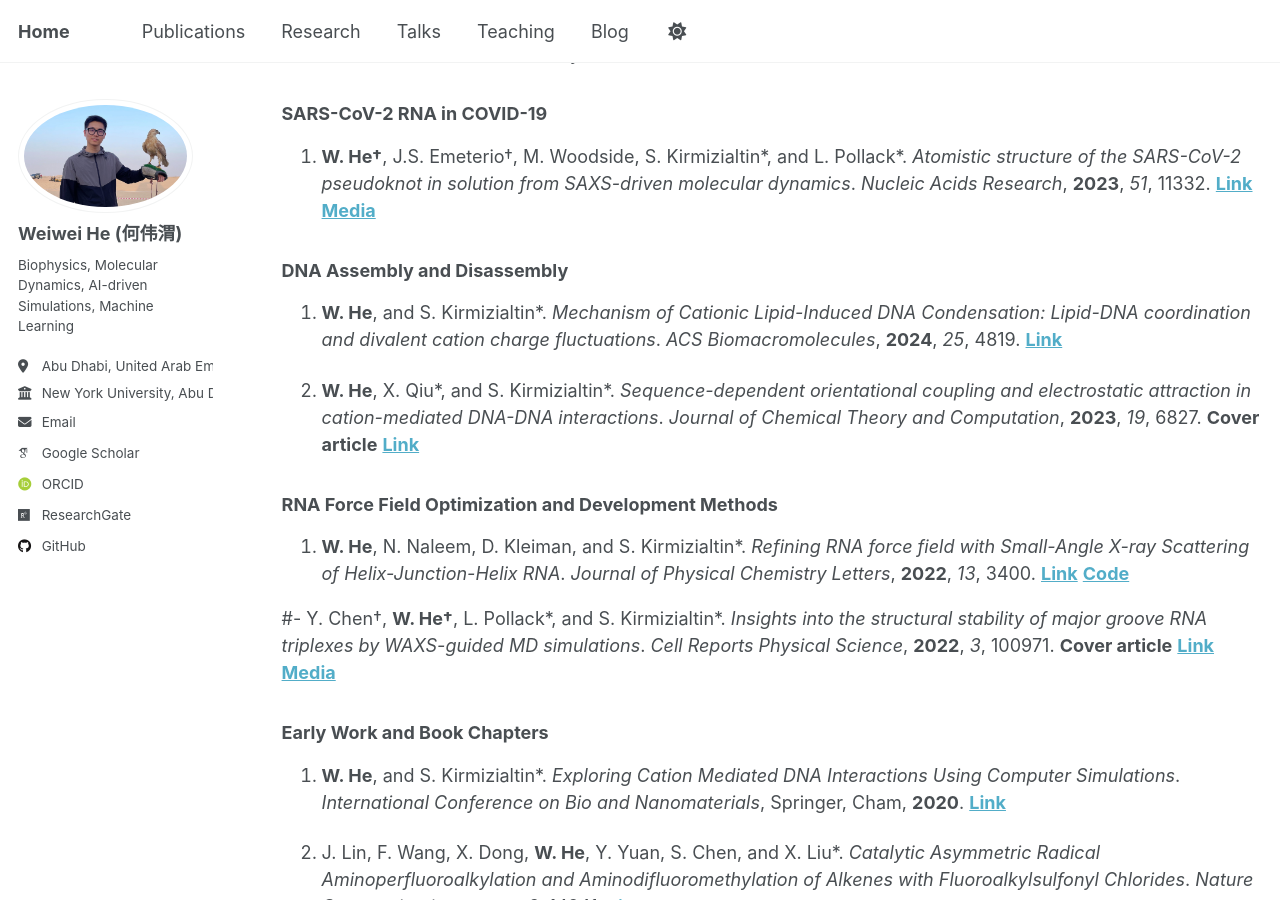
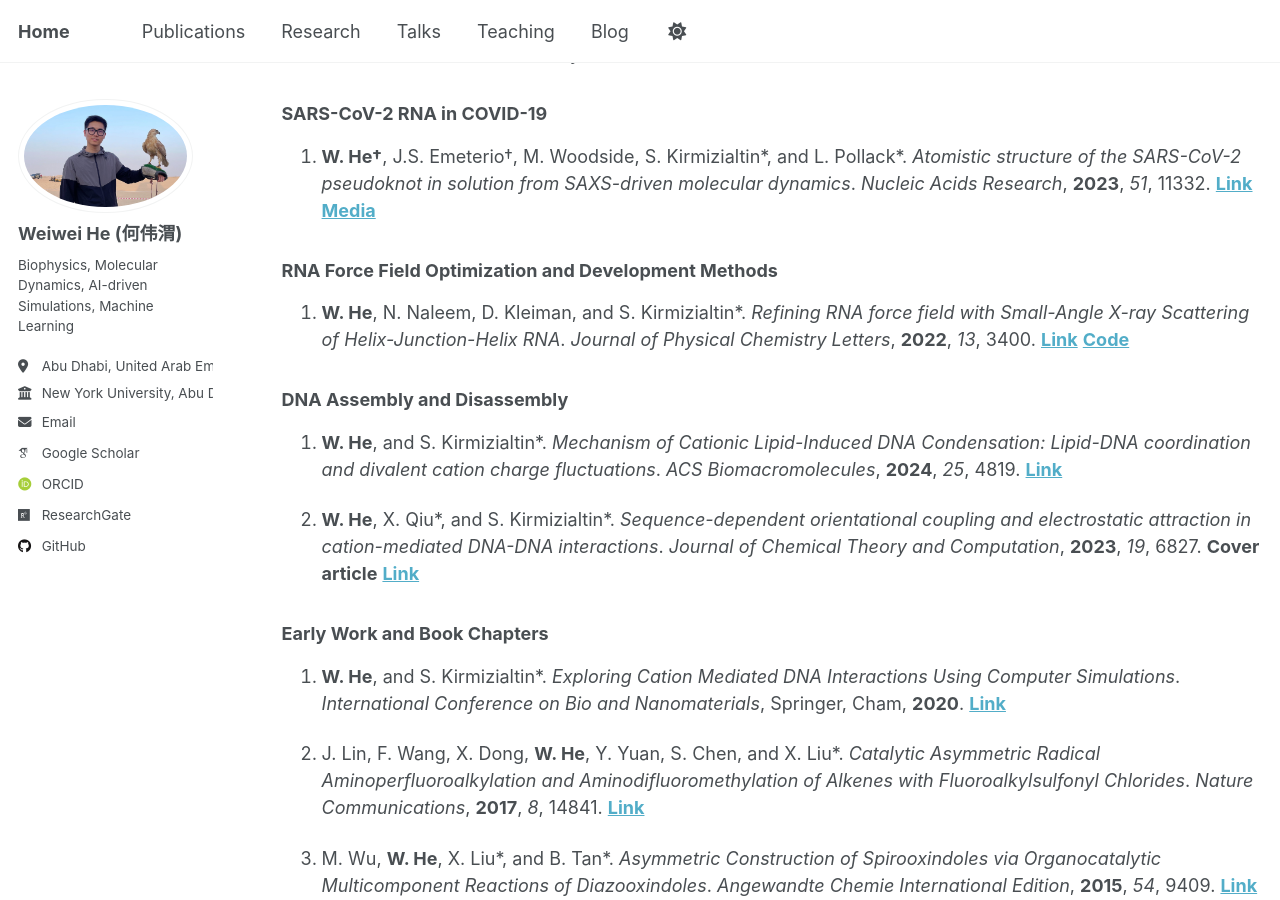
Before and after one commit to Warrenheww/warrenheww.github.io, a Jekyll site: the page built from _pages/publications.md, in a window 1280 px wide and 900 px high, scrolled down 823 px. Built offline with Jekyll 4.4.1, drawn with Linux system fonts in a browser that asks for light colours; some web fonts are replaced.

Commit message:
Update publications.md

```diff
--- a/_pages/publications.md
+++ b/_pages/publications.md
@@ -26,17 +26,15 @@
 ### SARS-CoV-2 RNA in COVID-19
 5. **W. He†**, J.S. Emeterio†, M. Woodside, S. Kirmizialtin\*, and L. Pollack\*. *Atomistic structure of the SARS-CoV-2 pseudoknot in solution from SAXS-driven molecular dynamics*. *Nucleic Acids Research*, **2023**, *51*, 11332. **[Link](https://academic.oup.com/nar/article/51/20/11332/7306679)** **[Media](https://www.bnl.gov/newsroom/news.php?a=221744)**
 
+### RNA Force Field Optimization and Development Methods
+
+6. **W. He**, N. Naleem, D. Kleiman, and S. Kirmizialtin\*. *Refining RNA force field with Small-Angle X-ray Scattering of Helix-Junction-Helix RNA*. *Journal of Physical Chemistry Letters*, **2022**, *13*, 3400. **[Link](https://pubs.acs.org/doi/10.1021/acs.jpclett.2c00359)** **[Code](https://gitlab.com/KirmizialtinLab/hb_cufix)**
+
 ### DNA Assembly and Disassembly
 
-6. **W. He**, and S. Kirmizialtin\*. *Mechanism of Cationic Lipid-Induced DNA Condensation: Lipid-DNA coordination and divalent cation charge fluctuations*. *ACS Biomacromolecules*, **2024**, *25*, 4819. **[Link](https://pubs.acs.org/doi/10.1021/acs.biomac.4c00192)**
+7. **W. He**, and S. Kirmizialtin\*. *Mechanism of Cationic Lipid-Induced DNA Condensation: Lipid-DNA coordination and divalent cation charge fluctuations*. *ACS Biomacromolecules*, **2024**, *25*, 4819. **[Link](https://pubs.acs.org/doi/10.1021/acs.biomac.4c00192)**
 
-7. **W. He**, X. Qiu\*, and S. Kirmizialtin\*. *Sequence-dependent orientational coupling and electrostatic attraction in cation-mediated DNA-DNA interactions*. *Journal of Chemical Theory and Computation*, **2023**, *19*, 6827. **Cover article** **[Link](https://pubs.acs.org/doi/10.1021/acs.jctc.3c00520)**
-
-### RNA Force Field Optimization and Development Methods
-
-8. **W. He**, N. Naleem, D. Kleiman, and S. Kirmizialtin\*. *Refining RNA force field with Small-Angle X-ray Scattering of Helix-Junction-Helix RNA*. *Journal of Physical Chemistry Letters*, **2022**, *13*, 3400. **[Link](https://pubs.acs.org/doi/10.1021/acs.jpclett.2c00359)** **[Code](https://gitlab.com/KirmizialtinLab/hb_cufix)**
-
-#- Y. Chen†, **W. He†**, L. Pollack\*, and S. Kirmizialtin\*. *Insights into the structural stability of major groove RNA triplexes by WAXS-guided MD simulations*. *Cell Reports Physical Science*, **2022**, *3*, 100971. **Cover article** **[Link](https://www.cell.com/cell-reports-physical-science/fulltext/S2666-3864(22)00257-0)** **[Media](https://www.natureasia.com/en/nmiddleeast/article/10.1038/nmiddleeast.2022.41)**
+8. **W. He**, X. Qiu\*, and S. Kirmizialtin\*. *Sequence-dependent orientational coupling and electrostatic attraction in cation-mediated DNA-DNA interactions*. *Journal of Chemical Theory and Computation*, **2023**, *19*, 6827. **Cover article** **[Link](https://pubs.acs.org/doi/10.1021/acs.jctc.3c00520)**
 
 ### Early Work and Book Chapters
 
```
